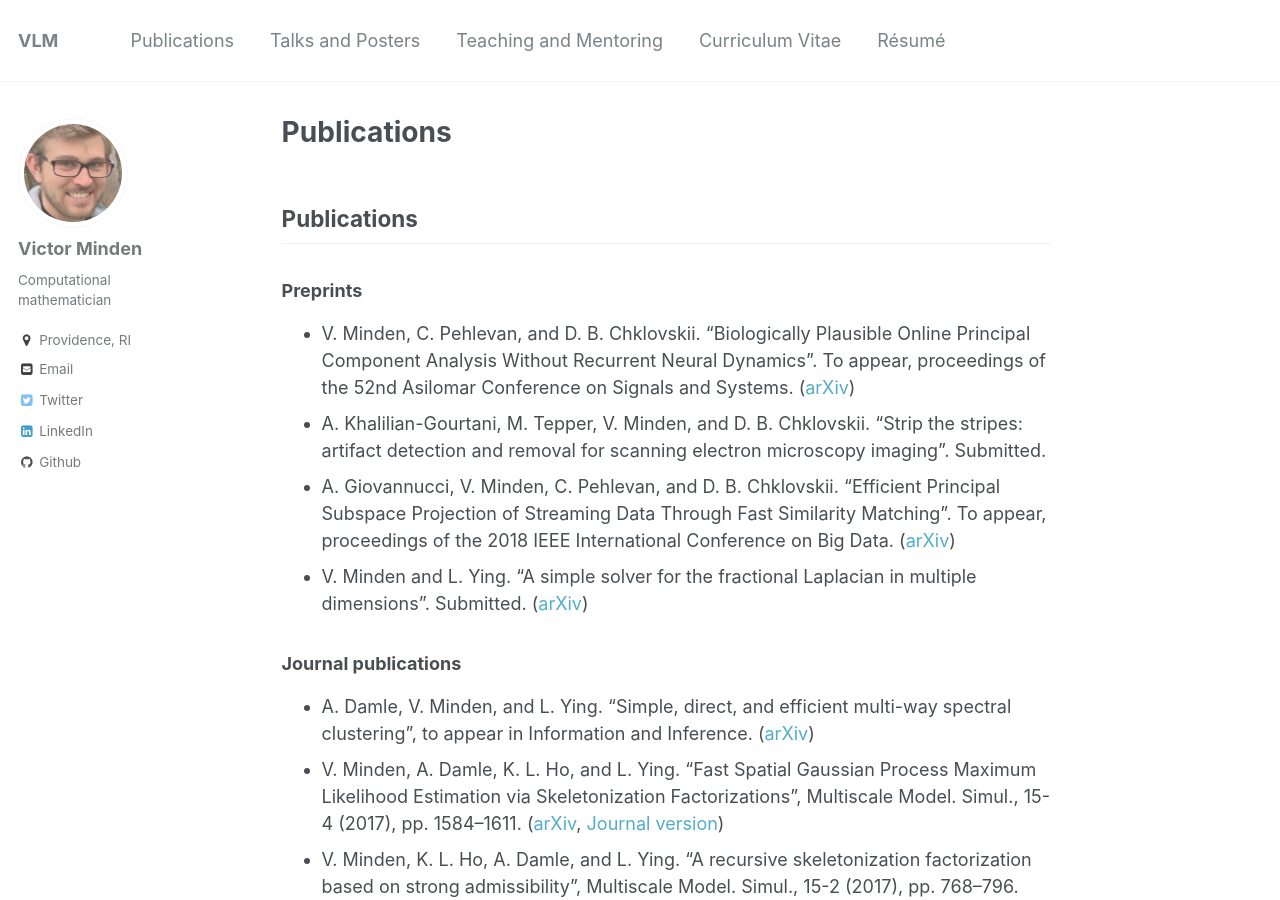
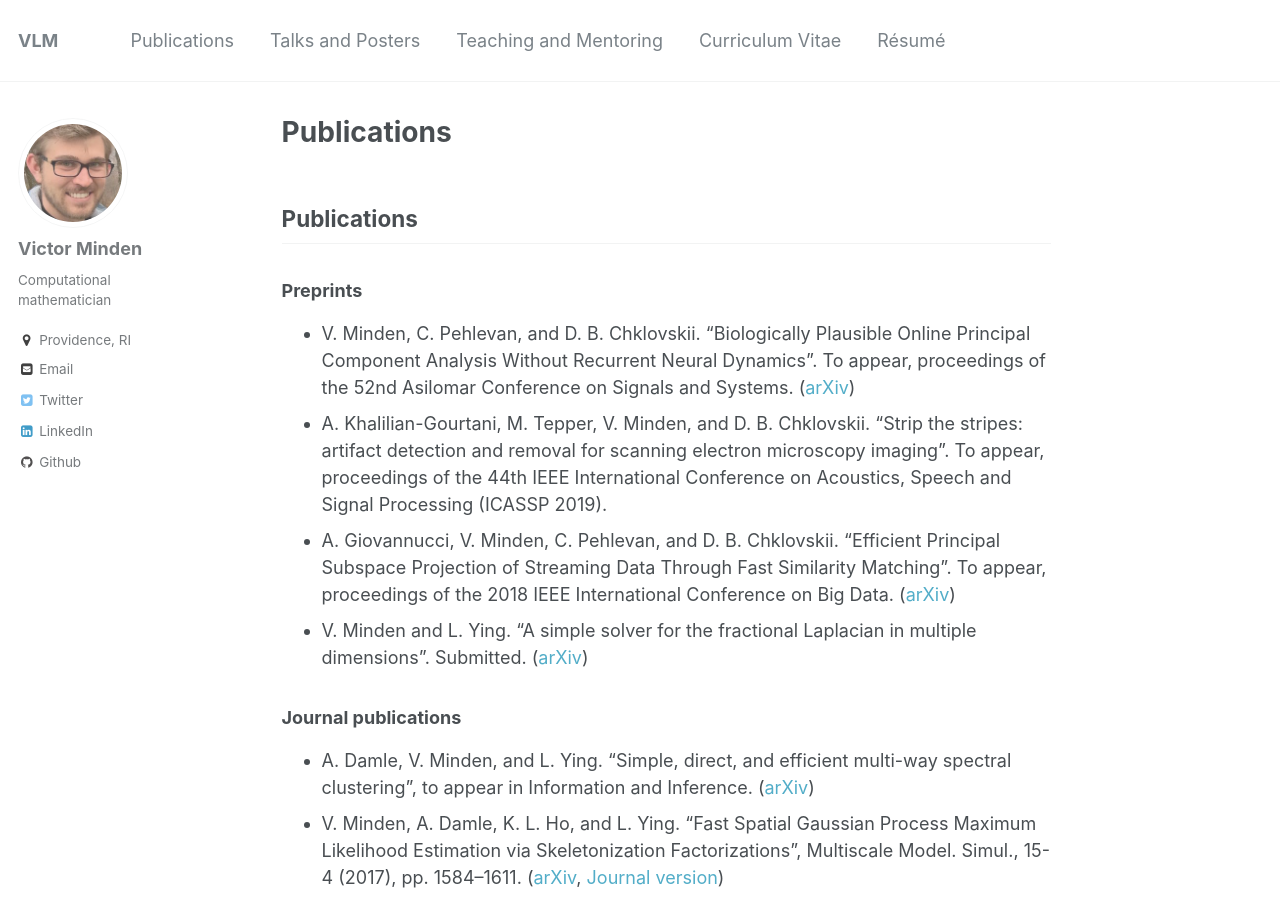
Before and after one commit to victorminden/victorminden.github.io, a Jekyll site: the page built from _pages/papers.md, in a window 1280 px wide and 900 px high. Built offline with Jekyll 4.4.1, drawn with Linux system fonts in a browser that asks for light colours.

Commit message:
changed icassp info

```diff
--- a/_pages/papers.md
+++ b/_pages/papers.md
@@ -11,7 +11,7 @@ permalink: /papers.html
 
 ### Preprints
 - V. Minden, C. Pehlevan, and D. B. Chklovskii.  "Biologically Plausible Online Principal Component Analysis Without Recurrent Neural Dynamics".  To appear, proceedings of the 52nd Asilomar Conference on Signals and Systems. ([arXiv](https://arxiv.org/abs/1810.06966))
-- A. Khalilian-Gourtani, M. Tepper, V. Minden, and D. B. Chklovskii.  "Strip the stripes: artifact detection and removal for scanning electron microscopy imaging".  Submitted.
+- A. Khalilian-Gourtani, M. Tepper, V. Minden, and D. B. Chklovskii.  "Strip the stripes: artifact detection and removal for scanning electron microscopy imaging".  To appear, proceedings of the 44th IEEE International Conference on Acoustics, Speech and Signal Processing (ICASSP 2019).
 - A. Giovannucci, V. Minden, C. Pehlevan, and D. B. Chklovskii. "Efficient Principal Subspace Projection of Streaming Data Through Fast Similarity Matching". To appear, proceedings of the 2018 IEEE International Conference on Big Data. ([arXiv](http://arxiv.org/abs/1808.02083))
 - V. Minden and L. Ying.  "A simple solver for the fractional Laplacian in multiple dimensions".  Submitted. ([arXiv](https://arxiv.org/abs/1802.03770))
 
```
